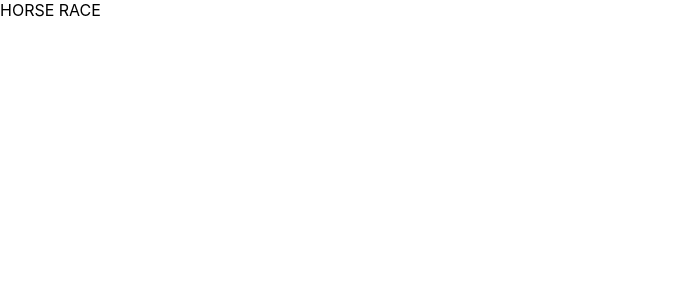
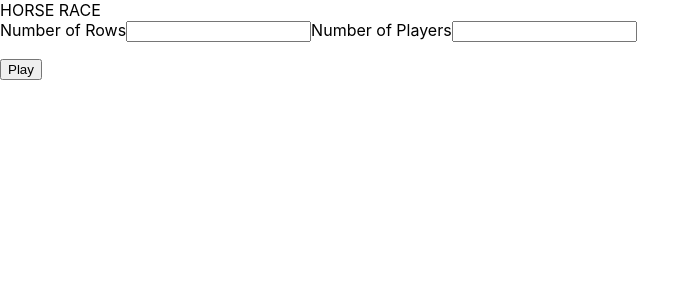
Before and after one commit to mithintv/horse-race, a Next.js app: page / in a window 1280 px wide. Shown: the top 300 px of the page, without its empty margins (0-700 px from the left). Built offline with nearby package versions, Linux system fonts and the light colour scheme.

Commit message:
basic form

```diff
--- /dev/null
+++ b/components/Bets.tsx
@@ -0,0 +1,24 @@
+import { useEffect, useState } from "react";
+
+type Props = {
+  bets: string[];
+};
+
+export default function Bets({ bets }: Props) {
+  const [betsArray, setBetsArray] = useState<string[] | null>(null);
+  useEffect(() => {
+    setBetsArray(bets);
+  }, [bets]);
+  return (
+    <ul>
+      {betsArray &&
+        betsArray.map((bet) => {
+          return (
+            <li key={Math.random()}>
+              <input type="text" />
+            </li>
+          );
+        })}
+    </ul>
+  );
+}
--- /dev/null
+++ b/components/Parameters.tsx
@@ -0,0 +1,42 @@
+import { useRef, useState } from "react";
+
+import Bets from "./Bets";
+
+export default function Parameters() {
+  const [bets, setBets] = useState<string[] | null>(null);
+  const participantsRef = useRef<HTMLInputElement>(null);
+
+  let enteredParticipants;
+  const changeHandler = () => {
+    console.log("change handler running");
+    enteredParticipants = participantsRef.current?.value;
+    if (enteredParticipants) {
+      setBets(new Array(+enteredParticipants));
+    }
+  };
+
+  return (
+    <form>
+      <label htmlFor="rows">Number of Rows</label>
+      <input id="rows" type="number" />
+      <label htmlFor="participants">Number of Players</label>
+      <input
+        onChange={changeHandler}
+        id="participants"
+        type="number"
+        ref={participantsRef}
+      />
+      <ul>
+        {bets &&
+          bets.map((bet) => {
+            return (
+              <li key={Math.random()}>
+                <input type="text" />
+              </li>
+            );
+          })}
+      </ul>
+      <button>Play</button>
+    </form>
+  );
+}
--- a/pages/index.tsx
+++ b/pages/index.tsx
@@ -1,3 +1,10 @@
+import Parameters from "../components/Parameters";
+
 export default function Home() {
-  return <div>HORSE RACE</div>;
+  return (
+    <>
+      <div>HORSE RACE</div>
+      <Parameters />
+    </>
+  );
 }
```
